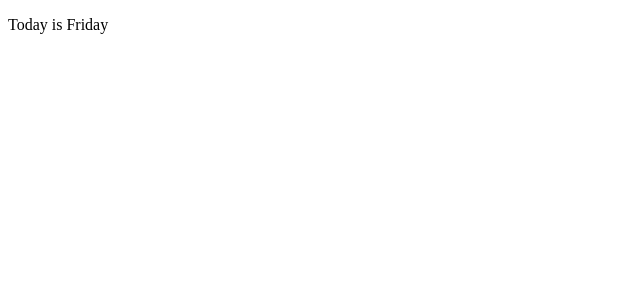
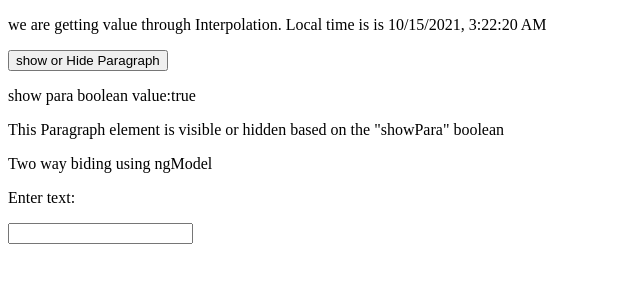
Before and after one commit to harshatProject/Angular2000, an Angular app in the folder Angular2000/: page / in a window 1280 px wide. Shown: the top 300 px of the page, without its empty margins (0-640 px from the left). Built offline with nearby package versions, Linux system fonts and the light colour scheme.

Commit message:
Angular:8 Data Binding

```diff
--- a/Angular2000/src/app/app.component.html
+++ b/Angular2000/src/app/app.component.html
@@ -1,3 +1,2 @@
-<app-directive-example>
-
-</app-directive-example>
+<app-data-binding>
+</app-data-binding>
--- /dev/null
+++ b/Angular2000/src/app/data-binding/data-binding.component.html
@@ -0,0 +1,20 @@
+<div>
+    <p>we are getting value through Interpolation. Local time is is {{localTime}}</p>
+</div>
+
+<div>
+    <button (click)="togglePara()">show or Hide Paragraph</button>
+</div>
+<div>
+<p>show para boolean value:{{showPara}}</p>
+<p [hidden]=!showPara >
+    This Paragraph element is visible or hidden based on the "showPara" boolean
+</p>
+</div>
+
+<div>
+<p>Two way biding using ngModel</p>
+<p>Enter text:</p>
+<input type="text" [(ngModel)]="textValue">
+<p>{{textValue}}</p>
+</div>
--- /dev/null
+++ b/Angular2000/src/app/data-binding/data-binding.component.ts
@@ -0,0 +1,51 @@
+import { Component, OnInit } from '@angular/core';
+
+@Component({
+  selector: 'app-data-binding',
+  //templateUrl: './data-binding.component.html',
+  template:`
+      <div>
+          <p>we are getting value through Interpolation. Local time is is {{localTime}}</p>
+      </div>
+
+      <div>
+          <button (click)="togglePara()">show or Hide Paragraph</button>
+      </div>
+      <div>
+      <p>show para boolean value:{{showPara}}</p>
+      <p [hidden]=!showPara >
+          This Paragraph element is visible or hidden based on the "showPara" boolean
+      </p>
+      </div>
+
+      <div>
+      <p>Two way biding using ngModel</p>
+      <p>Enter text:</p>
+      <input type="text" [(ngModel)]="textValue">
+      <p>{{textValue}}</p>
+      </div>`,
+  styleUrls: ['./data-binding.component.css']
+})
+export class DataBindingComponent implements OnInit {
+
+  localTime:string|undefined;
+  showPara:boolean =true;
+  textValue:string|undefined;
+
+  constructor() {
+    this.getTime();
+
+  }
+
+  getTime(){
+    this.localTime= new Date().toLocaleString();
+  }
+
+  togglePara(){
+    this.showPara =!this.showPara;
+  }
+
+  ngOnInit(): void {
+  }
+
+}
```
Also changed, not shown: Angular2000/src/app/app.module.ts (+6 -2 lines), Angular2000/src/app/data-binding/data-binding.component.css (added), 1 other file (tests, documents, lock files or other folders).
